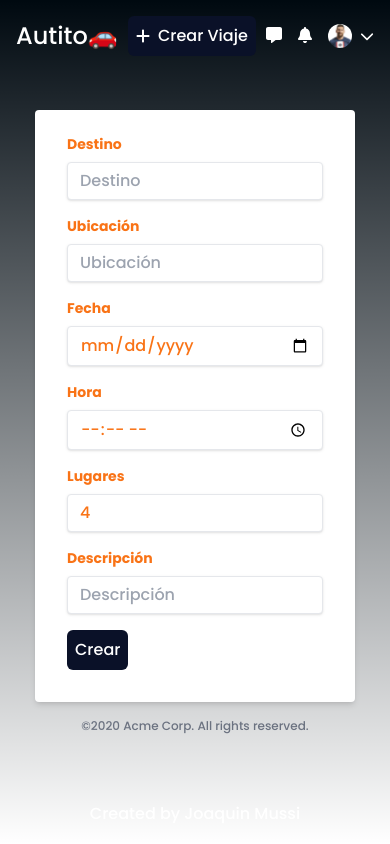
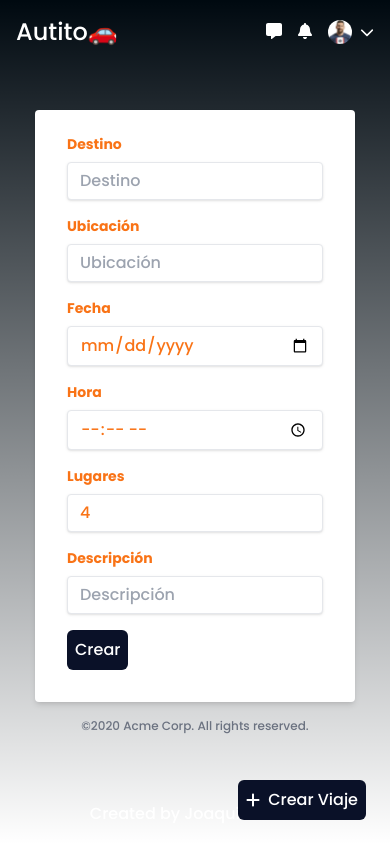
Before and after one commit to MussiDev/autito, a Next.js app: page /Viajes/newTravel in a window 390 px wide. Built offline with nearby package versions, Linux system fonts and the light colour scheme.

Commit message:
add boton sticky and add hook

```diff
--- a/src/app/layout.tsx
+++ b/src/app/layout.tsx
@@ -1,12 +1,14 @@
 import "./globals.css";
 import "@fortawesome/fontawesome-svg-core/styles.css";
 
+import Button from "../common/Button/Button";
 import Footer from "@/src/components/Footer/Footer";
 import type { Metadata } from "next";
 import Navbar from "@/src/components/Navbar/Navbar";
 import { Poppins } from "next/font/google";
 import React from "react";
 import { config } from "@fortawesome/fontawesome-svg-core";
+import { faPlus } from "@fortawesome/free-solid-svg-icons";
 
 config.autoAddCss = false;
 
@@ -25,7 +27,18 @@ export default function RootLayout({ children }: { children: React.ReactNode })
         <html lang="es" className={`${poppins.className}`}>
             <body className="grid min-h-screen grid-rows-[60px,1fr,60px] gap-4 bg-main text-white ">
                 <Navbar />
-                <main className="m-auto">{children}</main>
+                <main className="m-auto">
+                    {children}
+
+                    <Button
+                        data={{
+                            text: "Crear Viaje",
+                            href: "/Viajes/NuevoViaje",
+                            icon: faPlus,
+                            className: "fixed bottom-6 right-6 z-20",
+                        }}
+                    />
+                </main>
                 <Footer />
             </body>
         </html>
--- a/src/common/Button/Button.tsx
+++ b/src/common/Button/Button.tsx
@@ -6,9 +6,9 @@ import React from "react";
 interface ButtonProps {
     data: {
         href?: string;
-		text: string;
+        text?: string;
         icon?: IconProp;
-		className?: string
+        className?: string;
     };
     events?: {
         handleClick: React.MouseEventHandler<HTMLButtonElement>;
@@ -18,12 +18,32 @@ interface ButtonProps {
 export default function Button(props: ButtonProps) {
     const { href, text, icon, className } = props.data;
     return (
+        <>
+            {href ? (
+                <Link href={href}>
                     <button
-			className={` ${className && className} p-2 rounded-md text-white font-medium bg-third flex gap-2 items-center justify-center' `}
+                        className={` ${
+                            className && className
+                        } p-2 rounded-md text-white font-medium bg-third flex gap-2 items-center justify-center'`}
                         onClick={props.events?.handleClick}
-			type='button'>
+                        type="button"
+                    >
                         {icon && <FontAwesomeIcon icon={icon} />}
-			{href ? <Link href={href}>{text}</Link> : text}
+                        {text && text}
                     </button>
+                </Link>
+            ) : (
+                <button
+                    className={` ${
+                        className && className
+                    } p-2 rounded-md text-white font-medium bg-third flex gap-2 items-center justify-center'`}
+                    onClick={props.events?.handleClick}
+                    type="button"
+                >
+                    {icon && <FontAwesomeIcon icon={icon} />}
+                    {text && text}
+                </button>
+            )}
+        </>
     );
 }
--- a/src/components/Navbar/Navbar.tsx
+++ b/src/components/Navbar/Navbar.tsx
@@ -7,16 +7,26 @@ import { FontAwesomeIcon } from "@fortawesome/react-fontawesome";
 import Image from "next/image";
 import LinkElement from "@/src/common/LinkElement/LinkElement";
 import React from "react";
+import useMediaQuery from "@/src/hooks/useMediaQuery";
 import { useRouter } from "next/navigation";
 
 export default function Navbar() {
     const router = useRouter();
+    const isNotMobile = useMediaQuery("(min-width:426px)");
     return (
         <header className="m-auto w-full max-w-screen-lg p-4 flex justify-between items-center">
             <a className="text-2xl font-medium cursor-pointer" onClick={() => router.push("/")}>
                 Autito🚗
             </a>
-            <Button data={{ text: "Crear Viaje", href: "/Viajes/NuevoViaje", icon: faPlus }} />
+            {isNotMobile && (
+                <Button
+                    data={{
+                        text: "Crear Viaje",
+                        href: "/Viajes/NuevoViaje",
+                        icon: faPlus,
+                    }}
+                />
+            )}
             <div className="flex gap-4">
                 <LinkElement data={{ icon: faMessage, href: "" }} />
                 <LinkElement data={{ icon: faBell, href: "" }} />
@@ -29,7 +39,9 @@ export default function Navbar() {
                             loading="lazy"
                             className="rounded-full object-cover object-top"
                             quality={80}
-                            sizes="100vw"
+                            sizes="(min-width: 60em) 24vw,
+                                (min-width: 28em) 45vw,
+                                100vw"
                         />
                     </div>
                     <FontAwesomeIcon icon={faChevronDown} className="text-sm cursor-pointer" />
--- a/src/components/Travels/TravelCard/TravelCard.tsx
+++ b/src/components/Travels/TravelCard/TravelCard.tsx
@@ -36,14 +36,12 @@ export default function TravelCard(props: TravelCardProps) {
     const starsOfUser = [1, 2, 3, 4, 5];
     return (
         <section className="border-2 border-secondary p-4 flex flex-col justify-between max-w-max mt-2 gap-4 rounded-md text-white items-center h-80">
-            <Link href={`/Viajes/${travel._id}`} passHref>
+            <Link href={`/Viajes/editTravel/${travel._id}`} passHref>
                 <h1 className="font-bold text-xl mb-2">
                     {travel.ubicacion} - {travel.destino}
                 </h1>
             </Link>
-            <p className="text-fourth">
-                {travel.fecha} {travel.hora}
-            </p>
+            <p className="text-fourth"></p>
             <p>
                 Lugares libres: <span className="text-secondary">{travel.lugares}</span>
             </p>
@@ -56,7 +54,9 @@ export default function TravelCard(props: TravelCardProps) {
                         loading="lazy"
                         className="rounded-full object-cover object-top"
                         quality={80}
-                        sizes="100vw"
+                        sizes="(min-width: 60em) 24vw,
+                                (min-width: 28em) 45vw,
+                                100vw"
                     />
                 </div>
                 <p>Leo Messi</p>
--- a/src/components/Travels/TravelCard/Travels.tsx
+++ b/src/components/Travels/TravelCard/Travels.tsx
@@ -1,12 +1,10 @@
-"use client";
-
 import React from "react";
 import TravelCard from "./TravelCard";
 import { Viaje } from "@/entities/Travels/Viaje";
 
 export default function Travels({ travels }: { travels: Viaje[] }) {
     return (
-        <article className="grid lg:grid-cols-[repeat(3,_minmax(15rem,_1fr))] md:grid-cols-2 sm:grid-cols-1 m-auto max-w-screen-lg gap-2">
+        <article className="grid lg:grid-cols-[repeat(3,_minmax(15rem,_1fr))] md:grid-cols-[repeat(2,_minmax(15rem,_1fr))] sm:grid-cols-1 m-auto max-w-screen-lg gap-2">
             {travels.map((travel: Viaje) => (
                 <TravelCard key={travel._id} travel={travel} id={travel._id} />
             ))}
--- /dev/null
+++ b/src/hooks/useMediaQuery.ts
@@ -0,0 +1,19 @@
+import { useEffect, useState } from "react";
+
+const useMediaQuery = (query: string) => {
+    const [matches, setMatches] = useState(false);
+
+    useEffect(() => {
+        const media = window.matchMedia(query);
+        if (media.matches !== matches) {
+            setMatches(media.matches);
+        }
+        const listener = () => setMatches(media.matches);
+        window.addEventListener("resize", listener);
+        return () => window.removeEventListener("resize", listener);
+    }, [matches, query]);
+
+    return matches;
+};
+
+export default useMediaQuery;
```
Lines whose indentation alone changed are shown as unchanged.
